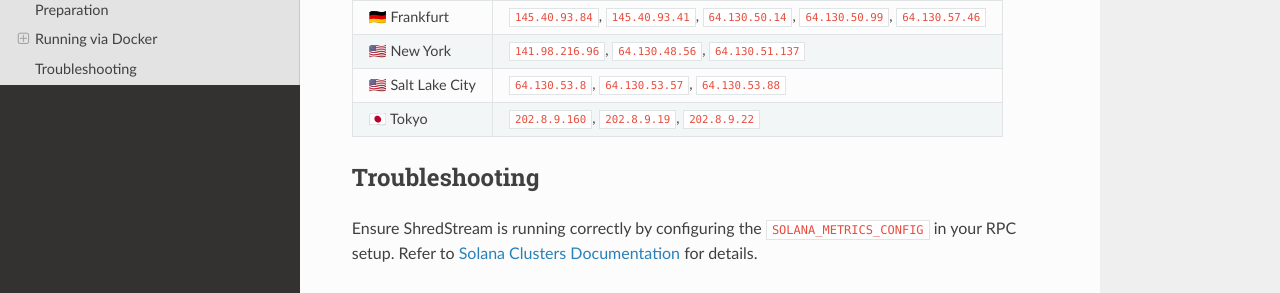
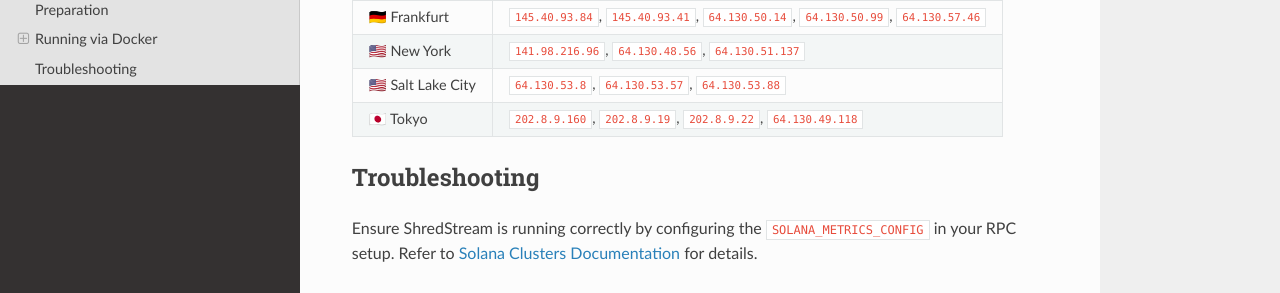
Before and after one commit to jito-labs/jito-docs, a Sphinx documentation site: the page built from docs/source/lowlatencytxnfeed.md, in a window 1280 px wide and 900 px high, scrolled down 2502 px. Shown: the part 325-618 px from the top of the window. Built offline with Sphinx 7.4.7 and the Read the Docs theme 3.1.0, drawn with Linux system fonts in a browser that asks for light colours.

Commit message:
Tokyo Shredstream IP (#35)

```diff
--- a/docs/source/lowlatencytxnfeed.md
+++ b/docs/source/lowlatencytxnfeed.md
@@ -104,7 +104,7 @@
 | 🇩🇪 Frankfurt      | `145.40.93.84`, `145.40.93.41`, `64.130.50.14`, `64.130.50.99`, `64.130.57.46` |
 | 🇺🇸 New York       | `141.98.216.96`, `64.130.48.56`, `64.130.51.137`                               |
 | 🇺🇸 Salt Lake City | `64.130.53.8`, `64.130.53.57`, `64.130.53.88`                                  |
-| 🇯🇵 Tokyo          | `202.8.9.160`, `202.8.9.19`, `202.8.9.22`                                      |
+| 🇯🇵 Tokyo          | `202.8.9.160`, `202.8.9.19`, `202.8.9.22`, `64.130.49.118`                     |
 
 ## Troubleshooting
 
```
